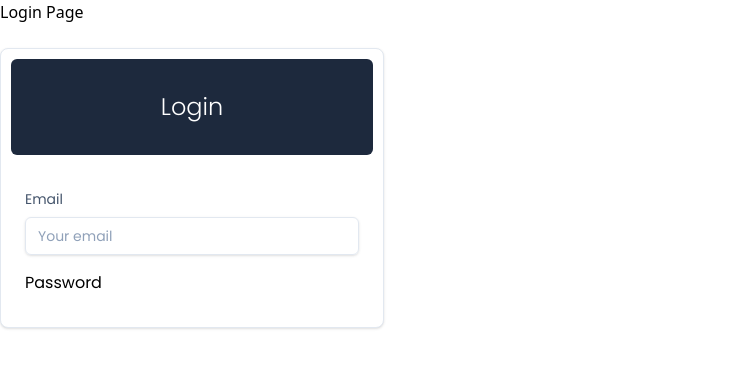
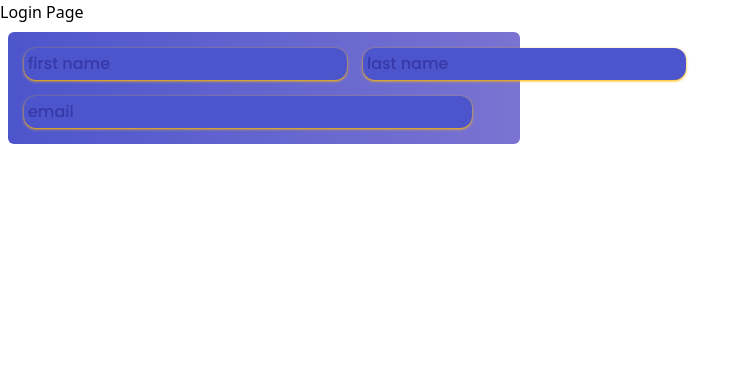
Before and after one commit to ReconElement/Hire, a React (Vite) app: page /login in a window 1280 px wide. Shown: the top 368 px of the page, without its empty margins (0-751 px from the left). Built offline with nearby package versions, Linux system fonts and the light colour scheme.

Commit message:
Added some code
Added some code

```diff
--- a/src/components/Login.tsx
+++ b/src/components/Login.tsx
@@ -1,10 +1,12 @@
 import '../App.css';
 import LoginCard from './Login/LoginCard';
+import LoginCard2 from './Login/LoginCard2';
 const Login = ()=>{
     return(
         <div>
             Login Page
-            <LoginCard/>
+            {/* <LoginCard/> */}
+            <LoginCard2/>
         </div>
     )
 }
--- a/src/components/Login/LoginCard.tsx
+++ b/src/components/Login/LoginCard.tsx
@@ -18,7 +18,18 @@
                         <label className="block mb-2" htmlFor="">
                             Password
                         </label>
-                </div>
+                    <input type="password" placeholder='Your password' className="w-full bg-transparent placeholder:text-slate-400 text-slate-700 text-sm border border-slate-200 rounded-md px-3 py-2 transition duration-300 ease focus:outline-none focus:border-slate-400 hover:border-slate-300 shadow-sm focus:shadow"/>
+                 </div>
+                 <div className='inline-flex items-center mt-2'>
+                    <label htmlFor="check-2" className="flex items-center cursor-pointer relative">
+                        <input type="checkbox" className="peer h-5 w-5 cursor-pointer transition-all appearance-none rounded shadow hover:shadow-md border border-slate-300 checked:bg-slate-800 chechked:border-slate-800" id="check2" />
+                        <span className='absolute text-white opacity-0 pointer-events-none peer-checked:opacity-100 top-1/2 left-1/2 transform -translate-x-1/2 -translate-y-1/2 '>
+                        <svg xmlns='http://www.w3.org/2000/svg' className='h-3.5 w-3.5 ' viewBox='0 0 20 20' fill='currentColor' stroke='currentColor' strokeWidth='1'>
+                            <path fillRule='evenodd' d='M16.707 5.293a1 1 0 010'/>
+                        </svg>
+                        </span>
+                    </label>
+                 </div>
             </div>
         </div>
     )
--- /dev/null
+++ b/src/components/Login/LoginCard2.tsx
@@ -0,0 +1,22 @@
+import '../../App.css';
+const LoginCard2 = ()=>{
+    return (
+        <div className='py-2 px-2 ml-2 mr-2 mt-2 max-w-lg poppins-medium bg-darkviolet text-lightviolet p-2 rounded-md bg-gradient-to-r from-lightblue to-darkviolet'>
+            <div className='flex flex-row'>
+                <div className="m-2">
+                    <input type="text" className="bg-lightblue text-darkblue rounded-xl p-1 hover:bg-gray-700 hover:text-yellow-700 focus:bg-gray-700 focus:text-yellow-700 focus:outline-none shadow-amber-400 shadow-sm" id="firstname" placeholder='first name' />
+                </div>
+                <div className="m-2">
+                    <input type="text" className="bg-lightblue text-darkblue rounded-xl p-1 hover:bg-gray-700 hover:text-yellow-700 focus:bg-gray-700 focus:text-yellow-700 focus:outline-none shadow-amber-400 shadow-sm" id="secondname" placeholder='last name' />
+                </div>
+            </div>
+            <div className="flex flex-col">
+                <div className="m-2">
+                    <input type="text" className="bg-lightblue min-w-md text-darkblue rounded-xl p-1 hover:bg-gray-700 hover:text-yellow-700 focus:bg-gray-700 focus:text-yellow-700 focus:outline-none shadow-amber-400 shadow-sm" id="email" placeholder="email" />
+                </div>
+            </div>
+        </div>
+    )
+};
+
+export default LoginCard2;
```
